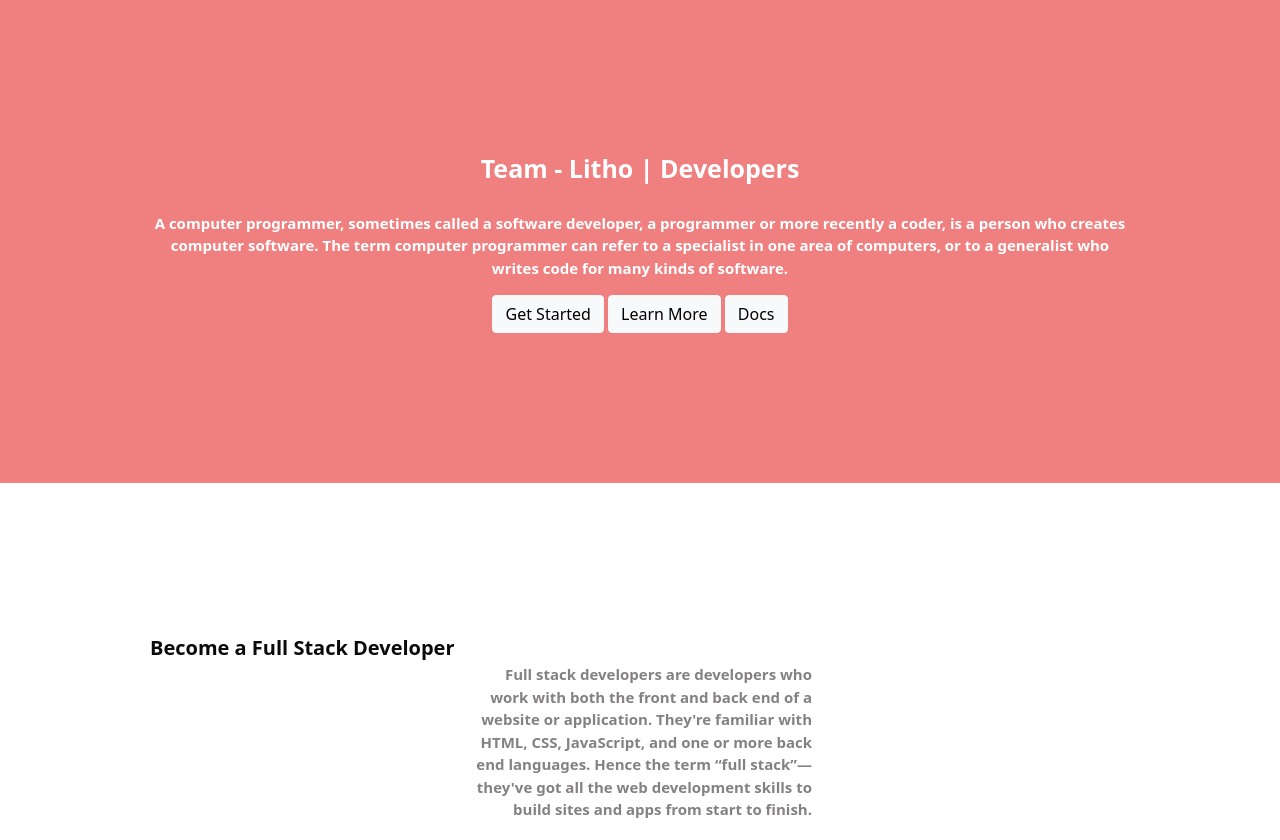
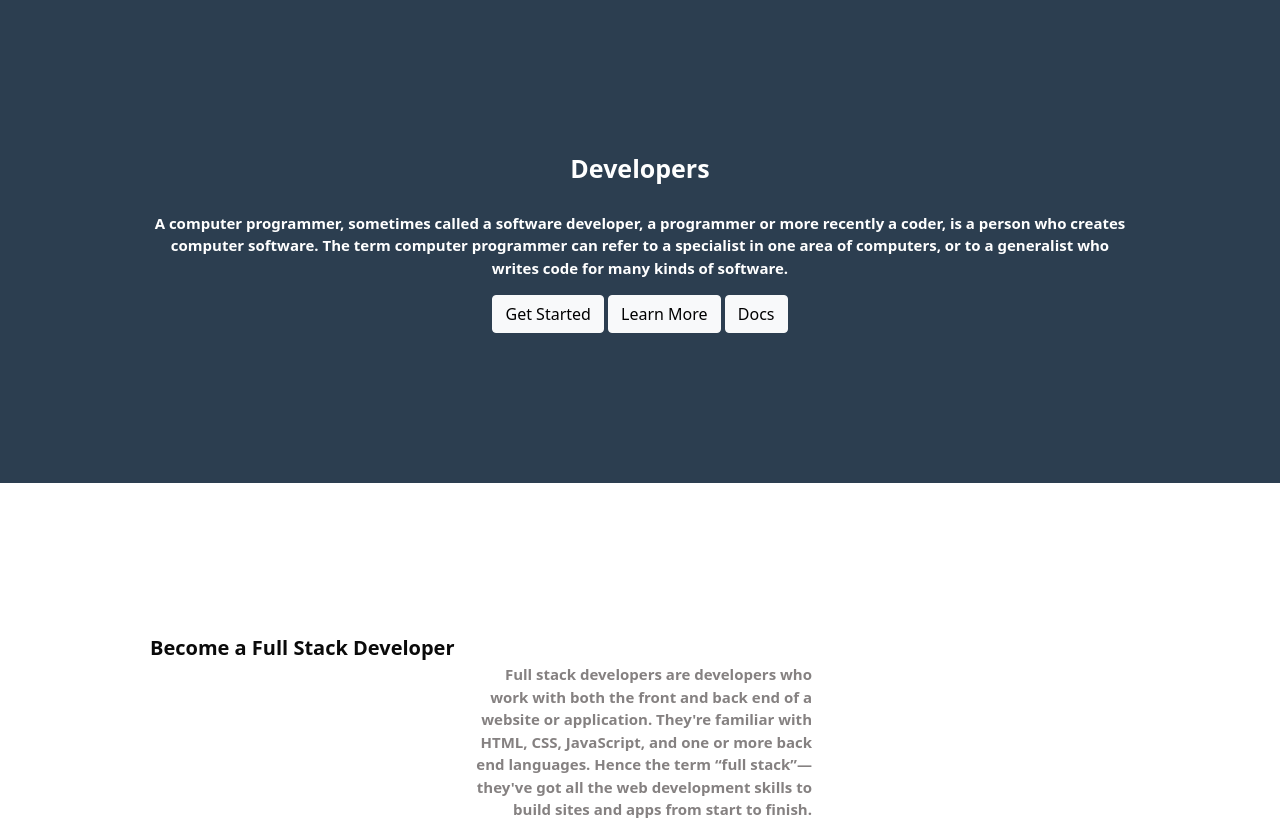
Before and after one commit to gitter-badger/team-litho, a plain HTML site: page index.html in a window 1280 px wide. Shown: the top 840 px of the page. Drawn offline with nearby package versions, Linux system fonts and the light colour scheme.

Commit message:
create a new branch developers

```diff
--- a/css/style.css
+++ b/css/style.css
@@ -4,7 +4,7 @@
 }
 section#hero {
     color: rgb(255, 255, 255);
-    background-color: lightcoral;
+    background-color: #2c3e50;
     padding: 150px;
 }
 section#light {
--- a/index.html
+++ b/index.html
@@ -16,7 +16,7 @@
 	<section id="hero">
 		<div class="row">
 			<div class="column">
-				<div class="site-name">Team - Litho | Developers</div>
+				<div class="site-name">Developers</div>
 				<br/>
 					<p>
 						A computer programmer, sometimes called a software developer, a programmer or more recently a coder, is a person who creates
@@ -50,7 +50,7 @@
 
 
 
-	<section id="dark">
+	<!-- <section id="dark">
 		<div class="row">
 			<div class="column">
 				<div class="title">Become a Software Engineer</div>
@@ -90,7 +90,7 @@
                 </div>
 			</div>
 		</div>
-	</section>
+	</section> -->
 
 
 
@@ -109,7 +109,7 @@
        </div>
 
 
-       <div class="footerpage">
+       <!-- <div class="footerpage">
            <div class="row">
                <div class="container">
                    <p id="footerpage">
@@ -117,7 +117,7 @@
                    </p>
                </div>
            </div>
-       </div>
+       </div> -->
 
 
 	<script src="js/script.js">
```
